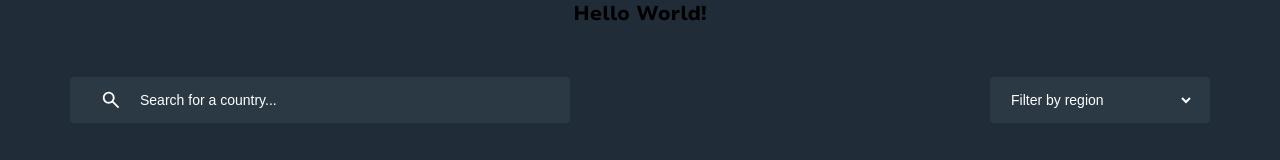
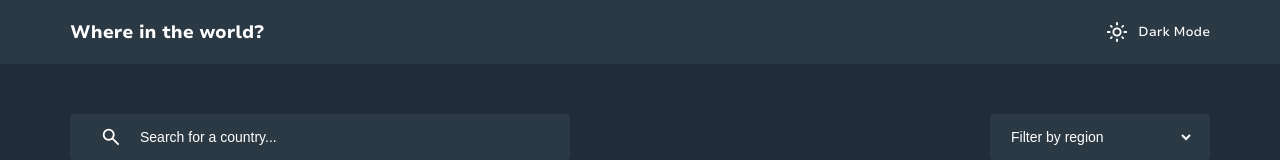
Before and after one commit to leodev9911/countries-API, a React (Vite) app: page / in a window 1280 px wide. Shown: the top 160 px of the page. Built offline with nearby package versions, Linux system fonts and the light colour scheme.

Commit message:
Navbar.jsx was added

```diff
--- a/src/Components/Navbar.css
+++ b/src/Components/Navbar.css
@@ -0,0 +1,30 @@
+nav {
+    display: flex;
+    justify-content: space-between;
+    align-items: center;
+    width: 100%;
+    max-width: 1200px;
+    height: 100%;
+    padding: 0px 30px 0px 30px;
+}
+nav > h1 {
+    font-size: 1.8rem;
+    font-weight: 700;
+    color: white;
+}
+nav > div {
+    display: flex;
+    align-items: center;
+    gap: 10px;
+    height: 50px;
+    cursor: pointer;
+}
+nav > div > p {
+    font-size: 1.3rem;
+    font-weight: 500;
+    color: white;
+}
+nav > div > img {
+    width: 22px;
+    filter: invert(100%) sepia(4%) saturate(1135%) hue-rotate(196deg) brightness(118%) contrast(100%);
+}
--- a/src/Components/Navbar.jsx
+++ b/src/Components/Navbar.jsx
@@ -0,0 +1,15 @@
+import darkModeIcon from '../assets/icons/dark-mode.svg'
+import lightModeIcon from '../assets/icons/light-mode.svg'
+import './Navbar.css'
+
+export default function Navbar() {
+    return (
+        <nav>
+            <h1>Where in the world?</h1>
+            <div>
+                <img src={lightModeIcon} alt="Light mode icon" />
+                <p>Dark Mode</p>
+            </div>
+        </nav>
+    )
+}
--- a/src/routes/App.jsx
+++ b/src/routes/App.jsx
@@ -3,6 +3,7 @@ import data from "../../data.json"
 import Card from "../Components/Card"
 import Filters from "../Components/Filters"
 import { useFilters } from "../hooks/useFilters.js"
+import Navbar from "../Components/Navbar"
 
 
 
@@ -15,7 +16,7 @@ export default function App() {
     return (
         <>
             <header>
-                <h1>Hello World!</h1>
+                <Navbar />
             </header>
             <main>
                 <Filters />
--- a/src/style.css
+++ b/src/style.css
@@ -282,3 +282,10 @@ main {
   gap: 40px;
   width: 100%;
 }
+header {
+  display: grid;
+  place-items: center;
+  background-color: var(--dark-blue-dark-mode-elements);
+  height: 64px;
+  width: 100%;
+}
```
